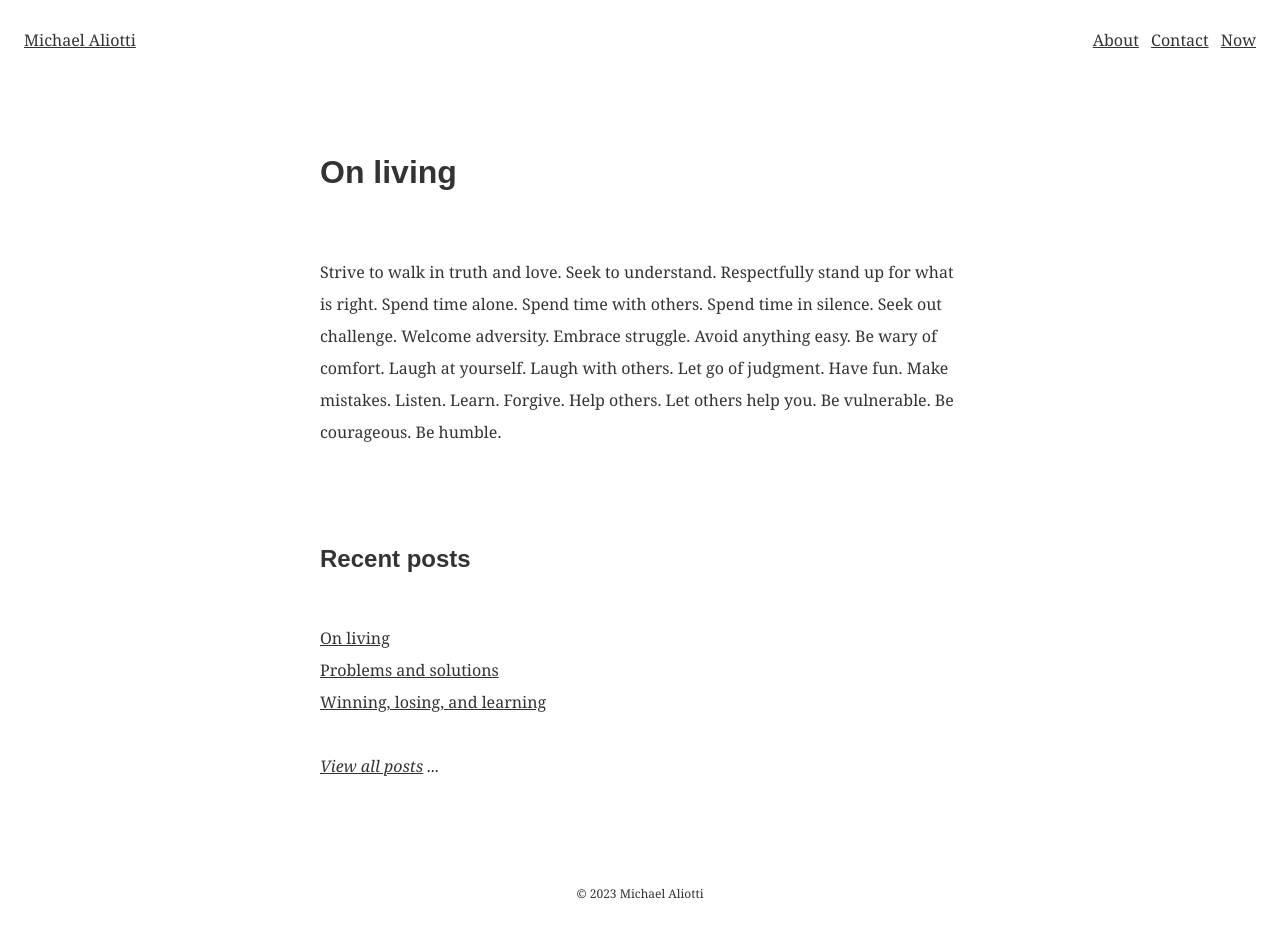
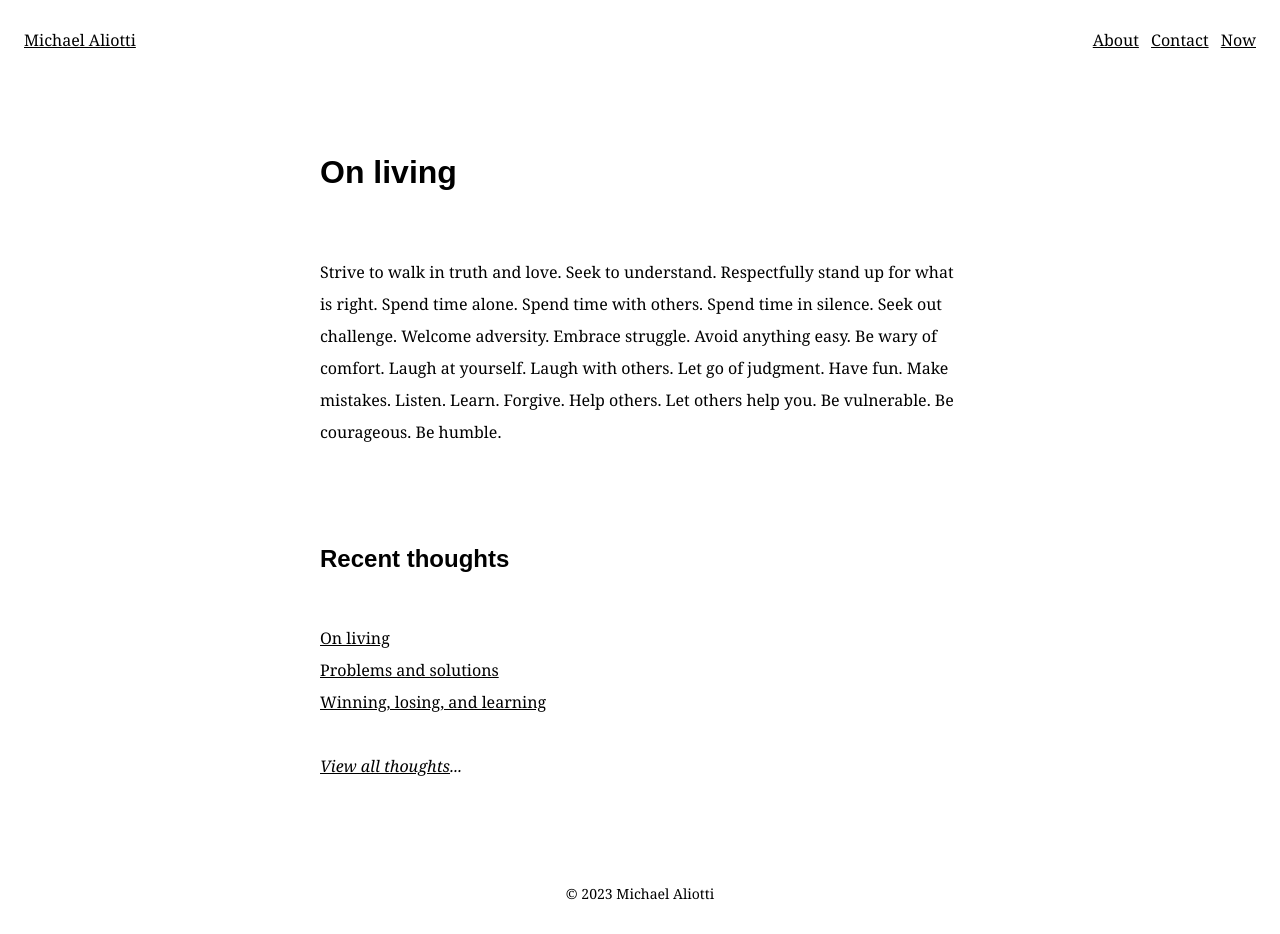
Before and after one commit to michaelaliotti/michaelaliotti.github.io, a Jekyll site: the page built from index.html, in a window 1280 px wide. Built offline with Jekyll 4.4.1, drawn with Linux system fonts in a browser that asks for light colours.

Commit message:
Updated posts to thoughts.

```diff
--- a/_includes/recent-posts.html
+++ b/_includes/recent-thoughts.html
@@ -1,9 +1,9 @@
-<section id="posts">
-  <h2>Recent posts</h2>
+<section id="thoughts">
+  <h2>Recent thoughts</h2>
   <ul>
     {% for post in site.posts limit: 3 %}
     <li><a href="{{ post.url }}">{{ post.title | smartify }}</a></li>
     {% endfor %}
   </ul>
-  <em><a href="/archive/">View all posts</a> ...</em>
+  <em><a href="/archive/">View all thoughts</a>...</em>
 </section>
--- a/_layouts/post.html
+++ b/_layouts/post.html
@@ -3,4 +3,4 @@ layout: default
 ---
 
 <h1>{{ page.title | smartify }}</h1>
-{{ content }} {% include recent-posts.html %}
+{{ content }} {% include recent-thoughts.html %}
--- a/archive.html
+++ b/archive.html
@@ -3,7 +3,7 @@ layout: page
 title: Archive
 ---
 
-<div id="posts">
+<div id="thoughts">
 	{% for post in site.posts %}
 		{% capture year_of_current_post %}
 		{{ post.date | date: '%Y' }}
--- a/assets/css/styles.css
+++ b/assets/css/styles.css
@@ -1,6 +1,6 @@
 body {
-  background-color: #fff;
-  color: #333;
+  background-color: white;
+  color: black;
   font-family: Georgia, 'Times New Roman', Times, serif;
   font-size: 100%;
   line-height: 2em;
@@ -42,7 +42,7 @@ ol, ul {
 }
 
 a {
-  color: #333;
+  color: black;
   text-decoration: underline;
 }
 
@@ -56,15 +56,15 @@ header {
   justify-content: space-between;
 }
 
+footer {
+  font-size: 0.875em;
+  text-align: center;
+}
+
 main {
   margin: 6em auto;
   max-width: 40em;
   padding: 0;
-}
-
-footer {
-  font-size: 0.75em;
-  text-align: center;
 }
 
 section {
@@ -84,13 +84,13 @@ nav li {
   padding: 0;
 }
 
-#posts ul {
+#thoughts ul {
   list-style-type: none;
   margin: 2em 0;
   padding: 0;
 }
 
-#posts li {
+#thoughts li {
   display: block;
   margin: 0;
   overflow: hidden;
--- a/index.html
+++ b/index.html
@@ -5,4 +5,4 @@ layout: default
 {% assign post = site.posts.first %}
 
 <h1>{{ post.title | smartify }}</h1>
-{{ post.content }} {% include recent-posts.html %}
+{{ post.content }} {% include recent-thoughts.html %}
```
Also changed, not shown: 404.md (+1 -1 lines).
